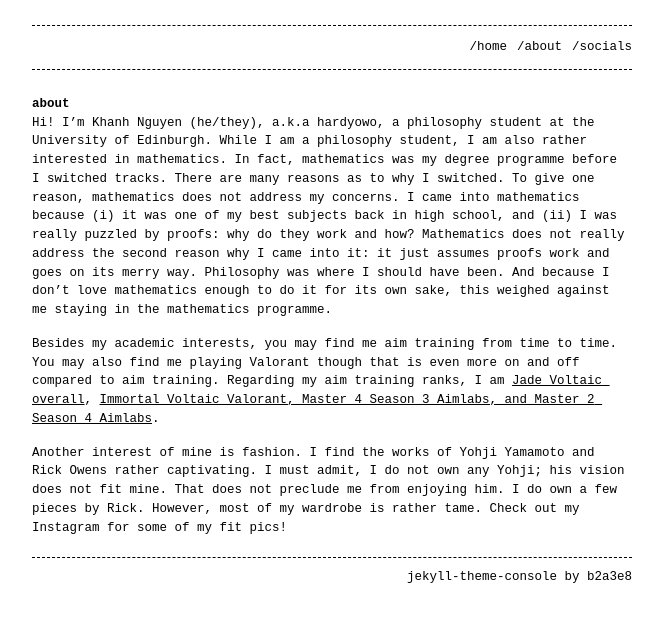
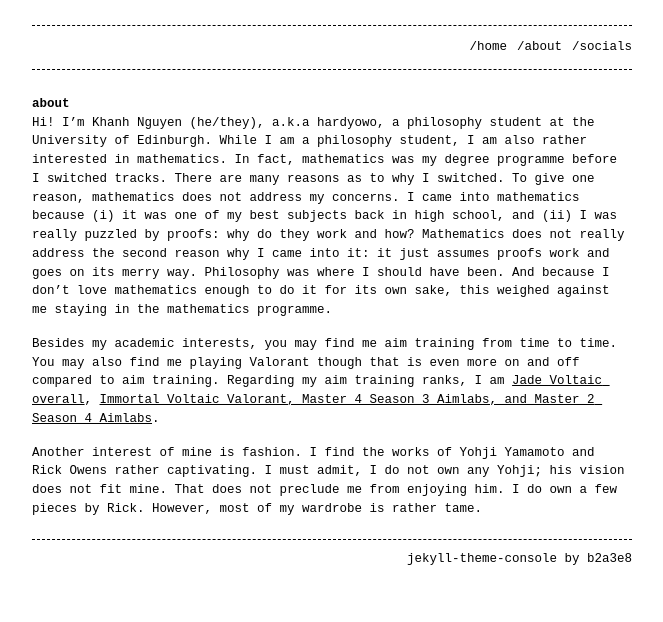
Before and after one commit to hardyowo/hardyowo.github.io, a Jekyll site: the page built from about.md, in a window 1280 px wide. Shown: the top 622 px of the page, without its empty margins (308-971 px from the left). Built offline with Jekyll 4.4.1, drawn with Linux system fonts in a browser that asks for light colours.

Commit message:
Update about.md

```diff
--- a/about.md
+++ b/about.md
@@ -10,4 +10,4 @@ Hi! I'm Khanh Nguyen (he/they), a.k.a hardyowo, a philosophy student at the Univ
 
 Besides my academic interests, you may find me aim training from time to time. You may also find me playing Valorant though that is even more on and off compared to aim training. Regarding my aim training ranks, I am [Jade Voltaic overall](https://docs.google.com/spreadsheets/d/e/2PACX-1vR90ShbX2dZto-6FZAVTSaXRc07-TaTszaUbE1KnM97zhPp6a4udKFx3EnVZ3ES0QPGj2y140uBu_p8/pubhtml), [Immortal Voltaic Valorant, Master 4 Season 3 Aimlabs, and Master 2 Season 4 Aimlabs](https://aimlab-stats.com/profile/hardyowo).
 
-Another interest of mine is fashion. I find the works of Yohji Yamamoto and Rick Owens rather captivating. I must admit, I do not own any Yohji; his vision does not fit mine. That does not preclude me from enjoying him. I do own a few pieces by Rick. However, most of my wardrobe is rather tame. Check out my Instagram for some of my fit pics!
+Another interest of mine is fashion. I find the works of Yohji Yamamoto and Rick Owens rather captivating. I must admit, I do not own any Yohji; his vision does not fit mine. That does not preclude me from enjoying him. I do own a few pieces by Rick. However, most of my wardrobe is rather tame.
```
